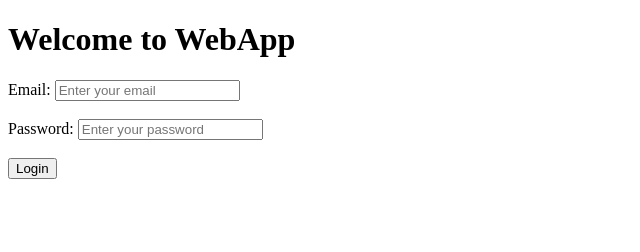
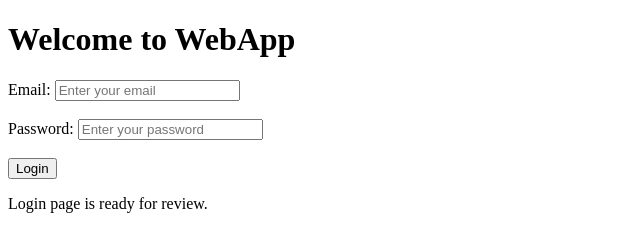
Before and after one commit to NSHIMIYIMANA1234/WebApp, a website: page login.html in a window 1280 px wide. Shown: the whole page, without its empty margins (0-640 px from the left). Drawn offline with Linux system fonts and the light colour scheme.

Commit message:
Improve login page for review

```diff
--- a/login.html
+++ b/login.html
@@ -6,6 +6,7 @@
     <meta name="viewport" content="width=device-width, initial-scale=1.0">
     <title>Login Page</title>
 </head>
+
 <body>
     <h1>Welcome to WebApp</h1>
 
@@ -22,5 +23,6 @@
 
         <button type="submit">Login</button>
     </form>
+<p>Login page is ready for review.</p>
 </body>
 </html>
```
